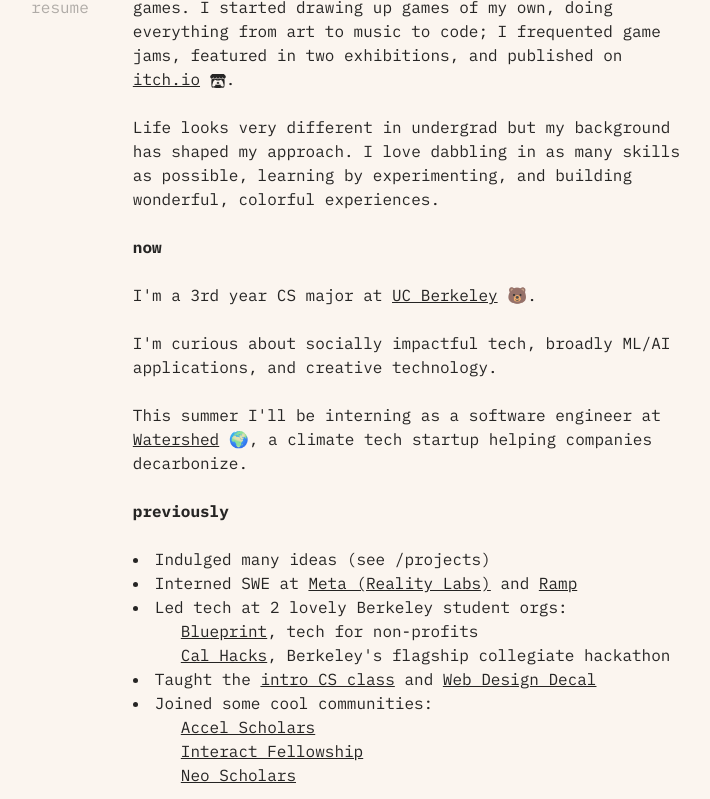
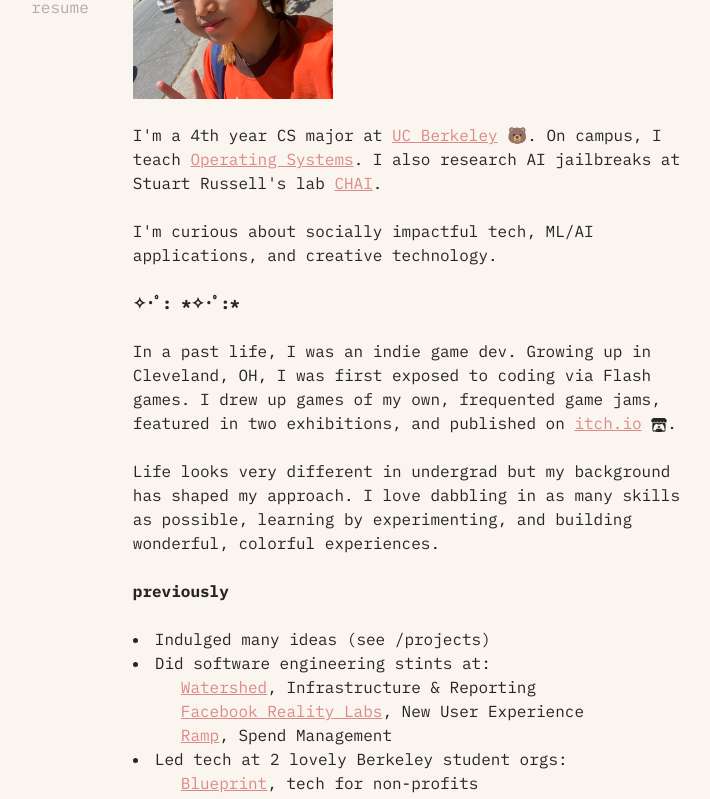
Before and after one commit to cnnmon/tiffanywang, a Next.js app: page /about in a window 1280 px wide. Shown: the part 320-1119 px from the top of the page, without its empty margins (272-982 px from the left). Built offline with nearby package versions, Linux system fonts and the light colour scheme.

Commit message:
update about

```diff
--- a/pages/about.jsx
+++ b/pages/about.jsx
@@ -6,21 +6,19 @@
   return (
     <>
       <p>
-        <b>✧･ﾟ: *✧･ﾟ:*</b>
+        <img src="/images/me.png" className="w-[200px]" />
+        <br />
+        I'm a 4th year CS major at <a href="https://www.berkeley.edu/" target="_blank" className="link">UC Berkeley</a> 🐻. On campus, I teach <a href="https://cs162.org/" target="_blank" className="link">Operating Systems</a>. I also research AI jailbreaks at Stuart Russell's lab <a href="https://humancompatible.ai/" target="_blank" className="link">CHAI</a>.
         <br /><br />
-        In a past life, I was an indie game dev. Growing up in Cleveland, OH, I was first exposed to coding via Flash games. I started drawing up games of my own, doing everything from art to music to code; I frequented game jams, featured in two exhibitions, and published on <a href="https://cnnmon.itch.io/" target="_blank" className="link">itch.io</a> <FaItchIo className="clear-left inline" />.
-        <br /><br />
-        Life looks very different in undergrad but my background has shaped my approach. I love dabbling in as many skills as possible, learning by experimenting, and building wonderful, colorful experiences.
+        I'm curious about socially impactful tech, ML/AI applications, and creative technology.
       </p>
       <p>
         <br />
-        <b>now</b>
+        <b>✧･ﾟ: *✧･ﾟ:*</b>
         <br /><br />
-        I'm a 3rd year CS major at <a href="https://www.berkeley.edu/" target="_blank" className="link">UC Berkeley</a> 🐻.
+        In a past life, I was an indie game dev. Growing up in Cleveland, OH, I was first exposed to coding via Flash games. I drew up games of my own, frequented game jams, featured in two exhibitions, and published on <a href="https://cnnmon.itch.io/" target="_blank" className="link">itch.io</a> <FaItchIo className="clear-left inline" />.
         <br /><br />
-        I'm curious about socially impactful tech, broadly ML/AI applications, and creative technology.
-        <br /><br />
-        This summer I'll be interning as a software engineer at <a href="https://watershed.com/" target="_blank" className="link">Watershed</a> 🌍, a climate tech startup helping companies decarbonize.
+        Life looks very different in undergrad but my background has shaped my approach. I love dabbling in as many skills as possible, learning by experimenting, and building wonderful, colorful experiences.
       </p>
       <p>
         <br />
@@ -29,7 +27,12 @@
       </p>
       <ul className="list-disc list-inside">
         <li>Indulged many ideas (see /projects)</li>
-          <li>Interned SWE at <a href="https://about.meta.com/realitylabs/" target="_blank" className="link">Meta (Reality Labs)</a> and <a href="https://ramp.com/" target="_blank" className="link">Ramp</a>
+        <li>Did software engineering stints at:
+          <ul className="list-none list-inside ml-12">
+            <li><a href="https://watershed.com/" target="_blank" className="link">Watershed</a>, Infrastructure & Reporting</li>
+            <li><a href="https://about.meta.com/realitylabs/" target="_blank" className="link">Facebook Reality Labs</a>, New User Experience</li>
+            <li><a href="https://ramp.com/" target="_blank" className="link">Ramp</a>, Spend Management</li>
+          </ul>
         </li>
         <li>Led tech at 2 lovely Berkeley student orgs:
           <ul className="list-none list-inside ml-12">
--- a/pages/index.jsx
+++ b/pages/index.jsx
@@ -36,7 +36,7 @@
 
   function PlayLink({ type }) {
     return (
-      <a className="link" onClick={() => incrementWords(type)}>
+      <a className="link play" onClick={() => incrementWords(type)}>
         {words[type][wordsState[type]]}
       </a>
     )
--- a/styles/globals.css
+++ b/styles/globals.css
@@ -51,7 +51,13 @@
 .link {
   text-decoration: underline;
   cursor: pointer;
+  color: #db8a8a;
 }
+
+.play {
+  color: #9e7ca7;
+}
+
 
 .link:hover, .icon-link:hover {
   opacity: 0.5;
```
Also changed, not shown: public/images/me.png. Lines whose indentation alone changed are shown as unchanged.
